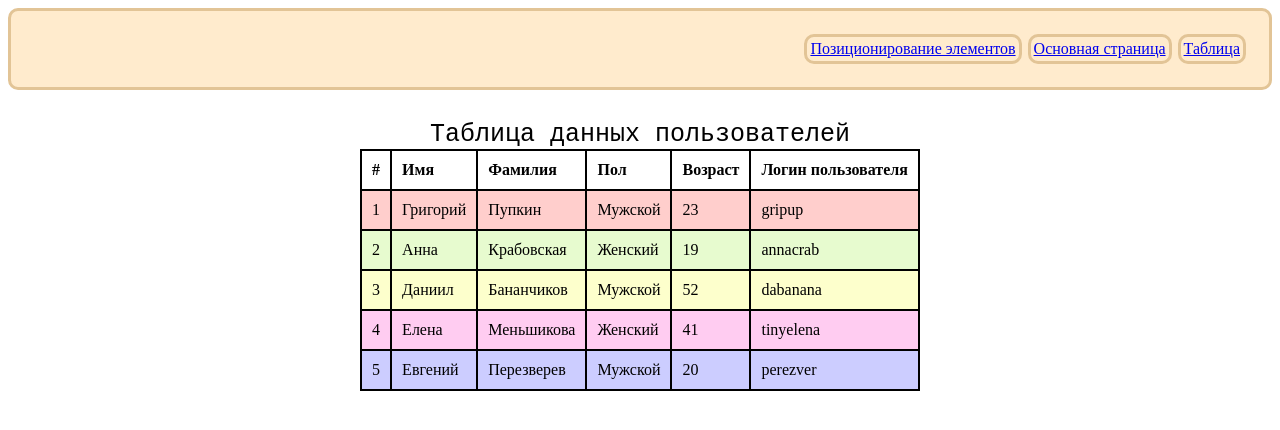
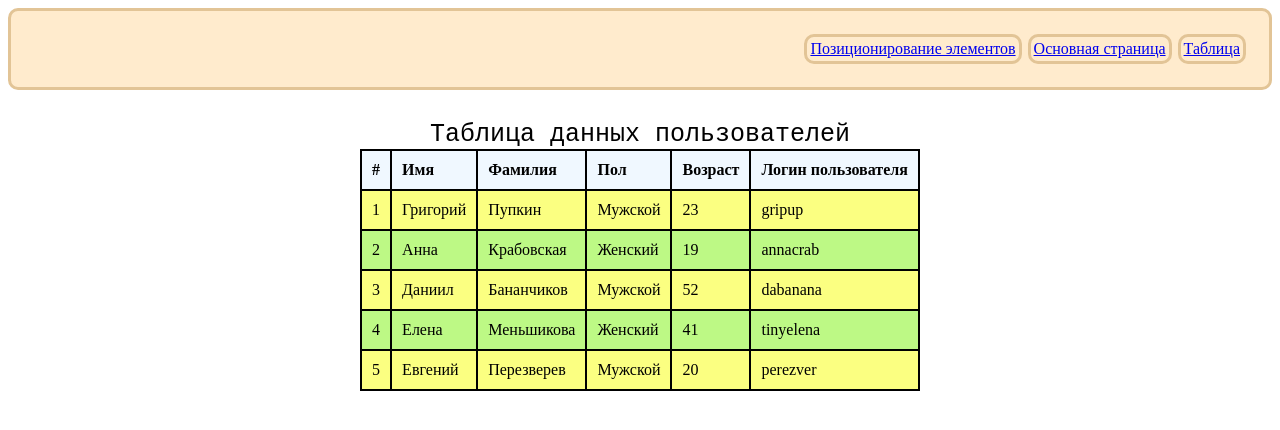
Before and after one commit to Danamiter1/LW-HTML-CSS, a plain HTML site: page table.html in a window 1280 px wide. Drawn offline with Linux system fonts and the light colour scheme.

Commit message:
Лаба №4.1

```diff
--- a/styles/table.css
+++ b/styles/table.css
@@ -18,9 +18,6 @@ table, th, td{
     border-collapse: collapse;
     margin: auto;
 }
-th{
-    text-align: left;
-}
 th, td{
     padding: 10px;
 }
@@ -28,6 +25,13 @@ caption{
     font-size: 25px;
     font-family: 'Courier New', Courier, monospace;
 }
-tr:hover{
-    background-color: blanchedalmond;
+tr:nth-child(odd){
+    background-color: rgba(122, 242, 10, 0.499);
 }
+tr:nth-child(even){
+    background-color: rgba(246, 255, 0, 0.493);
+}
+th{
+    text-align: left;
+    background-color: aliceblue;
+}
--- a/table.html
+++ b/table.html
@@ -28,7 +28,7 @@
             <th>Возраст</th>
             <th>Логин пользователя</th>
         </tr>
-        <tr style="background-color: rgba(255, 10, 4, 0.2);">
+        <tr>
             <td>1</td>
             <td>Григорий</td>
             <td>Пупкин</td>
@@ -36,7 +36,7 @@
             <td>23</td>
             <td>gripup</td>
         </tr>
-        <tr style="background-color: rgba(136, 234, 16, 0.2);">
+        <tr>
             <td>2</td>
             <td>Анна</td>
             <td>Крабовская</td>
@@ -44,7 +44,7 @@
             <td>19</td>
             <td>annacrab</td>
         </tr>
-        <tr style="background-color: rgba(242, 255, 4, 0.2);">
+        <tr>
             <td>3</td>
             <td>Даниил</td>
             <td>Бананчиков</td>
@@ -52,7 +52,7 @@
             <td>52</td>
             <td>dabanana</td>
         </tr>
-        <tr style="background-color: rgba(255, 4, 184, 0.2);">
+        <tr>
             <td>4</td>
             <td>Елена</td>
             <td>Меньшикова</td>
@@ -60,7 +60,7 @@
             <td>41</td>
             <td>tinyelena</td>
         </tr>
-        <tr style="background-color: rgba(4, 8, 255, 0.2);">
+        <tr>
             <td>5</td>
             <td>Евгений</td>
             <td>Перезверев</td>
```
